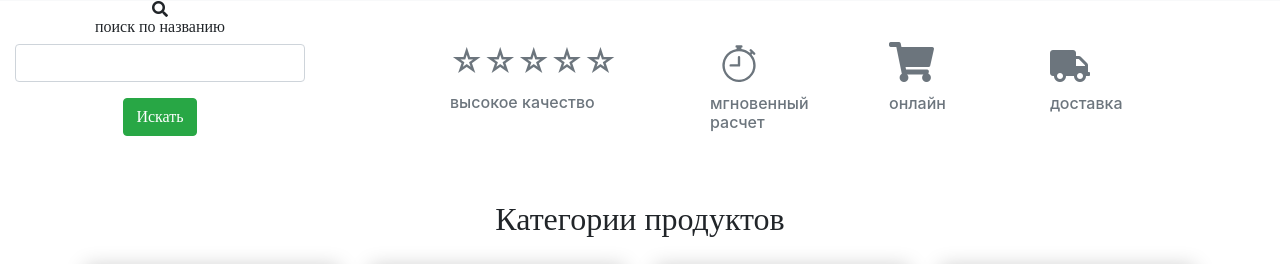
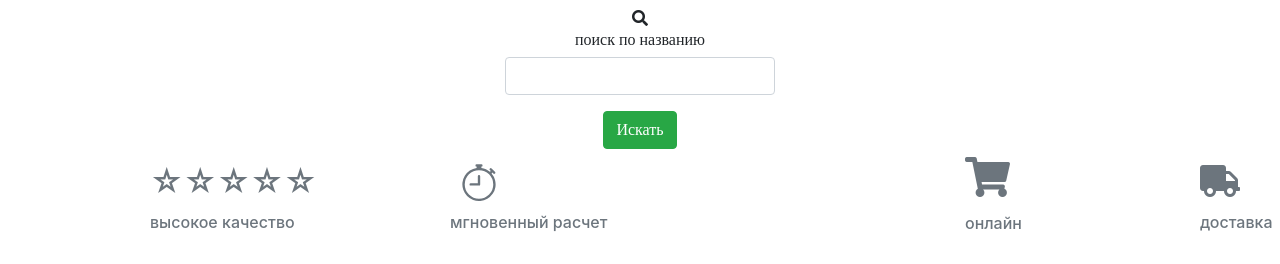
Before and after one commit to Ark005/finalprint, a Django app: page / in a window 1280 px wide; the page is wider, and only the part inside the window is pictured. Shown: the part 537-801 px from the top of that part. Run offline with Django 3.2, Linux system fonts and the light colour scheme; data comes from the database, SQL or seed files in the repository; some libraries are stand-ins or nearby versions.

Commit message:
home page changes

```diff
--- a/ecommerce/settings.py
+++ b/ecommerce/settings.py
@@ -203,5 +203,5 @@
 THUMBNAIL_DEBUG = True,
 
 
-LANGUAGE_CODE = 'ru-RU'  # для русской локали
+LANGUAGE_CODE = 'ru-RU'  # для русской локализации
 USE_I18N = True # интернационалицация по-умолчанию включена
--- a/products/templates/products/home.html
+++ b/products/templates/products/home.html
@@ -1,18 +1,11 @@
-
-
-
-
-        <a href="/">
-          <figure class="stock">
-            <img src="/media/products/банер2.jpg" width="1450" height="450">
-          </figure>
-        </a>
-
 
 
 
 {% extends 'products/base.html' %}
 {% load thumbnail %}
+
+
+
 
 	{% thumbnail product.mainimage "300" as im %}
 		        <img align="center" src="{{ im.url }}" alt="not found" class="img-fluid">
@@ -28,9 +21,19 @@
 </div>
 
 
+{% block content %}
 
 
-{% block content %}
+
+<div>
+  <a href="/">
+    <figure class="stock">
+      <img src="/media/products/банер2.jpg" width="1450" height="450">
+    </figure>
+  </a>
+
+</div>
+
 <style>
   .outer {
 
@@ -41,7 +44,9 @@
   }
 </style>
 
-<div class="outer">
+
+
+<div class="outer"><div align = "center"
   <div class="inner"><div align = "center"
     class="col-md-3">
       <span class="icon"><i class="fa fa-search"></i></span>
@@ -56,13 +61,12 @@
     </div> </div>
 </div>
 
-  <div style="position:absolute;z-index:10000;top:600px;margin-left:700px;">
 
-
+<div>
+  <div style="position:absolute;z-index:10000;top:700px;margin-left:700px;">
     <i class="fa fa-2x fa-spin fa-refresh"></i>
 
-
-    <div style="position:absolute;z-index:10000;top:-19px;margin-left:10px;">
+    <div style="position:absolute;z-index:10000;top:0px;margin-left:-250px;">
     <h6 class="card-title"><span class="text-muted">   <svg xmlns="http://www.w3.org/2000/svg" width="58" height="38" fill="currentColor" class="bi bi-stopwatch" viewBox="0 0 16 16">
       <path d="M8.5 5.6a.5.5 0 1 0-1 0v2.9h-3a.5.5 0 0 0 0 1H8a.5.5 0 0 0 .5-.5V5.6z"/>
       <path d="M6.5 1A.5.5 0 0 1 7 .5h2a.5.5 0 0 1 0 1v.57c1.36.196 2.594.78 3.584 1.64a.715.715 0 0 1 .012-.013l.354-.354-.354-.353a.5.5 0 0 1 .707-.708l1.414 1.415a.5.5 0 1 1-.707.707l-.353-.354-.354.354a.512.512 0 0 1-.013.012A7 7 0 1 1 7 2.071V1.5a.5.5 0 0 1-.5-.5zM8 3a6 6 0 1 0 .001 12A6 6 0 0 0 8 3z"/>
@@ -70,23 +74,18 @@
     <h6 class="card-title"><span class="text-muted">мгновенный расчет</h6></span>
   </div>
 
-
-
-  <div style="position:absolute;z-index:10000;top:-21px;margin-left:189px;">
+  <div style="position:absolute;z-index:10000;top:-9px;margin-left:265px;">
     <h6 class="card-title"><span class="text-muted"><h1><i class="fa fa-shopping-cart" aria-hidden="true"></i></h1> </span></a></h6>
-    <h6 class="card-title"><span class="text-muted">онлайн</h6></span>
-
-
-
+    <h6 class="card-title"><span class="text-muted">онлайн </h6></span>
 
     </div>
-    <div style="position:absolute;z-index:10000;top:600px;margin-left:1100px;">
+    <div style="position:absolute;z-index:10000;top:750px;margin-left:1100px;">
 
       </div>
 
     </div>
 
-      <div style="position:absolute;z-index:10000;top:580px;margin-left:450px;">
+      <div style="position:absolute;z-index:10000;top:700px;margin-left:150px;">
         <div class="rating">
 
          <h6 class="card-title"><span class="text-muted"> <h2> <span>☆</span><span>☆</span><span>☆</span><span>☆</span><span>☆</span></h2> </span></a></h6>
@@ -95,7 +94,7 @@
         </div>
 
 
-        <div style="position:absolute;z-index:10000;top:587px;margin-left:1050px;">
+        <div style="position:absolute;z-index:10000;top:700px;margin-left:1200px;">
 
 
           <h6 class="card-title"><span class="text-muted">   <h2><i class="fas fa-truck"></i></h2></span></a></h6>
@@ -103,9 +102,13 @@
           <h6 class="card-title"><span class="text-muted">доставка</h6></span>
           </div>
 
+        </div>
 
 
-
+          <br>
+          <br>
+          <br>
+          <br>
 
 
 <div class="blog">
@@ -114,11 +117,14 @@
  <div class="container">
 
 
- <H2 class="text-center" STYLE="font-family: 'Mak-Bold'">Категории продуктов</H2>
+ <H2 class="text-center" STYLE="font-family: 'avenir next rounded std'">Категории продуктов</H2>
  <br>
   <div class="row">
 
-
+          <br>
+          <br>
+          <br>
+          <br>
     <!-- <div class="card"> -->
      <!-- <div class="card-img">
       <img align="center" src="images/posts/polit.jpg" class="img-fluid">
@@ -152,7 +158,7 @@
 	     </div>
 
 	    <div class="card-body">
-        <H6 STYLE="font-family: 'Courier New'"></H6>
+        <H6 STYLE="font-family: 'avenir next rounded std'"></H6>
          <h6 class="card-title"><a href="products_by_category/{{ product.id }}"><p style="color:rgb(36, 163, 60)">{{ product.name }} ></p></a></h6>
 
 
--- a/products/templates/products/navbar.html
+++ b/products/templates/products/navbar.html
@@ -3,7 +3,12 @@
 
 <nav class="navbar navbar-expand-lg navbar-light bg-light">
   <div class="container">
-  <a class="navbar-brand" href="/"><p style="color:rgb(229, 152, 147)">Домой</p></a>
+
+  <a href="/">
+    <figure class="stock">
+      <img src="/media/products/logo_rose.png" width="65" height="45">
+    </figure>
+  </a>
 
   <button class="navbar-toggler" type="button" data-toggle="collapse" data-target="#navbarNav" aria-controls="navbarNav" aria-expanded="false" aria-label="Toggle navigation">
     <span class="navbar-toggler-icon"></span>
```
Also changed, not shown: media/products/folder.png (deleted), media/products/paket.jpeg (deleted), media/products/papker.jpg (deleted), media/products/podval.png (deleted).
